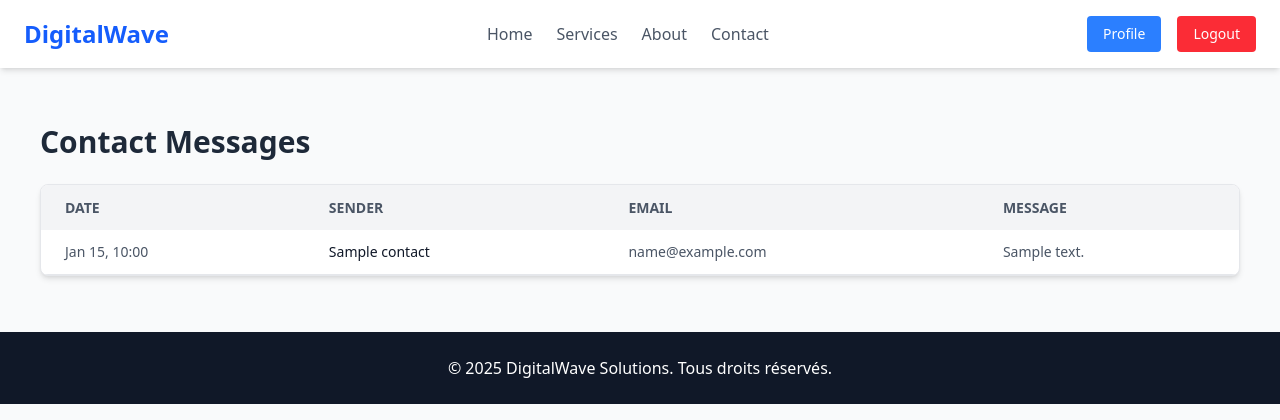
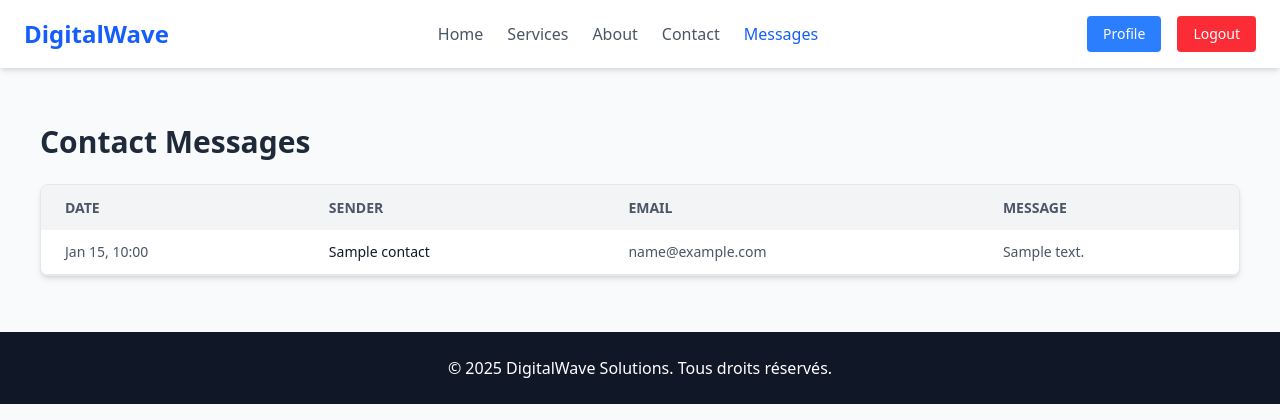
Before and after one commit to lahcen404/Nova-Craft-Studio-v2, a PHP site: page /admin in a window 1280 px wide. Shown: the top 420 px of the page. Run offline with PHP 8.4, Linux system fonts and the light colour scheme; the visitor is signed in with stand-in values (Sample User, id 1); tables that the repository leaves empty hold one stand-in row (values such as "Sample post"); style sheets or scripts are compiled from the project's sources.

Commit message:
added a guard to check if admin logged in to display messages in navbar

```diff
--- a/views/pages/admin.php
+++ b/views/pages/admin.php
@@ -12,22 +12,22 @@
                 </tr>
             </thead>
             <tbody class="text-gray-600 text-sm font-light">
-                <?php if (empty($messages)): ?>
-                    <tr><td colspan="4" class="py-10 text-center text-gray-400">No messages found.</td></tr>
-                <?php else: ?>
-                    <?php foreach ($messages as $msg): ?>
+                    <?php if (empty($messages)): ?>
+                    <tr><td colspan="4" class="py-10 text-center text-gray-400">No messages found !!!</td></tr>
+                    <?php else: ?>
+                        <?php foreach($messages as $msg): ?>
                         <tr class="border-b border-gray-200 hover:bg-gray-50 transition">
-                            <td class="py-3 px-6"><?= date('M d, H:i', strtotime($msg['created_at'])) ?></td>
-                            <td class="py-3 px-6 font-medium text-gray-900"><?= htmlspecialchars($msg['name']) ?></td>
-                            <td class="py-3 px-6"><?= htmlspecialchars($msg['email']) ?></td>
+                            <td class="py-3 px-6"><?= date('M d, H:i' , strtotime($msg['created_at'])) ?></td>
+                            <td class="py-3 px-6 font-medium text-gray-900"><?= htmlspecialchars($msg['name'])?></td>
+                            <td class="py-3 px-6"><?=htmlspecialchars ($msg['email'])?></td>
                             <td class="py-3 px-6">
                                 <p class="line-clamp-2" title="<?= htmlspecialchars($msg['message']) ?>">
                                     <?= htmlspecialchars($msg['message']) ?>
                                 </p>
                             </td>
                         </tr>
-                    <?php endforeach; ?>
-                <?php endif; ?>
+                   <?php endforeach ?>
+                   <?php endif ?>
             </tbody>
         </table>
     </div>
--- a/views/templates/header.php
+++ b/views/templates/header.php
@@ -9,6 +9,9 @@
       <li><a href="/services" class="<?= ($page === 'services') ? 'text-blue-600 font-medium' : 'text-gray-600' ?>">Services</a></li>
       <li><a href="/about" class="<?= ($page === 'about') ? 'text-blue-600 font-medium' : 'text-gray-600' ?>">About</a></li>
       <li><a href="/contact" class="<?= ($page === 'contact') ? 'text-blue-600 font-medium' : 'text-gray-600' ?>">Contact</a></li>
+      <?php if(isset($_SESSION['role']) && ($_SESSION['role'] === 'admin')): ?>
+              <li><a href="/admin" class="<?= ($page === 'admin') ? 'text-blue-600 font-medium' : 'text-gray-600' ?>">Messages</a></li>
+        <?php endif ?>
     </ul>
 
     <div class="flex items-center space-x-4">
```
